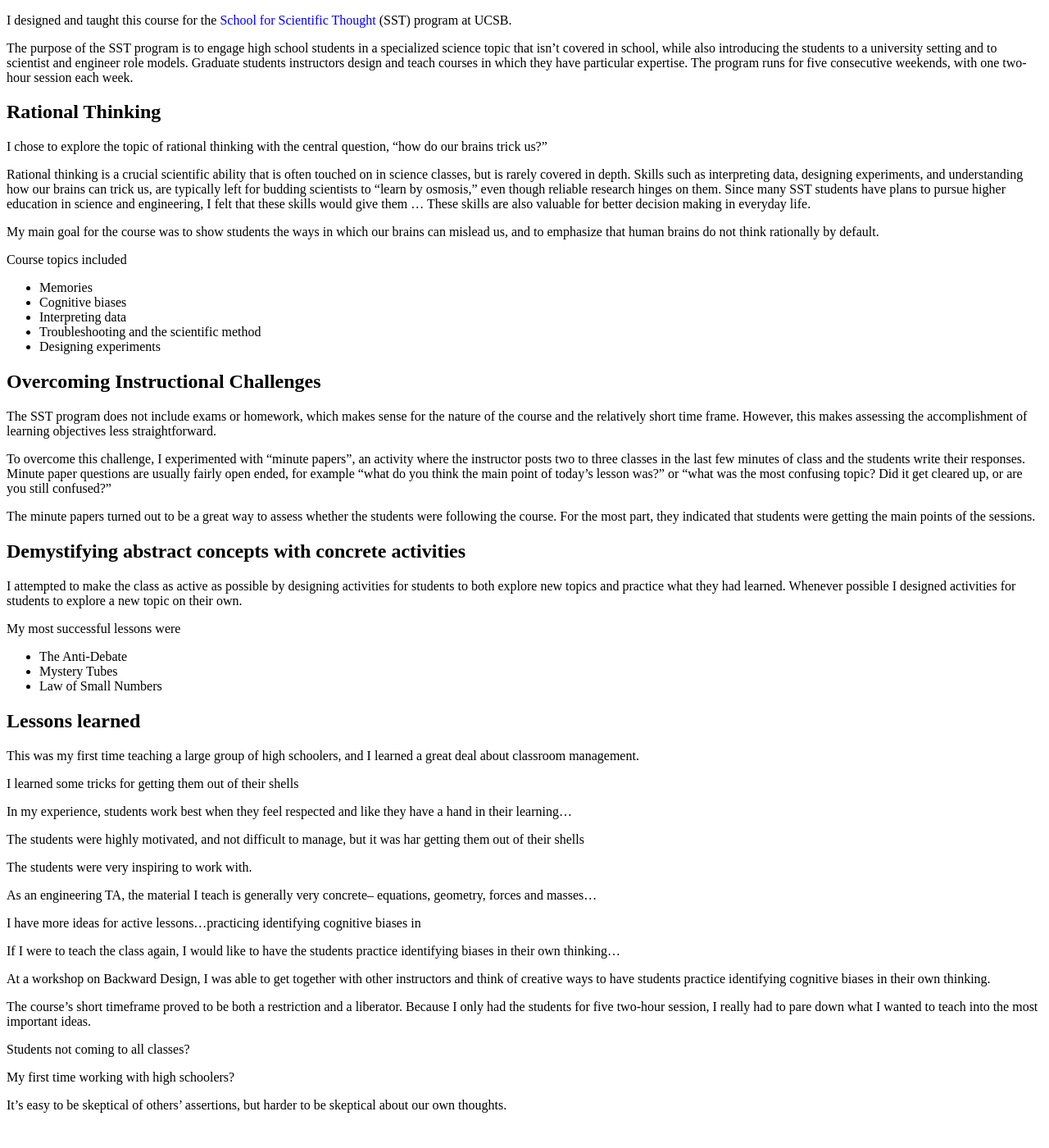
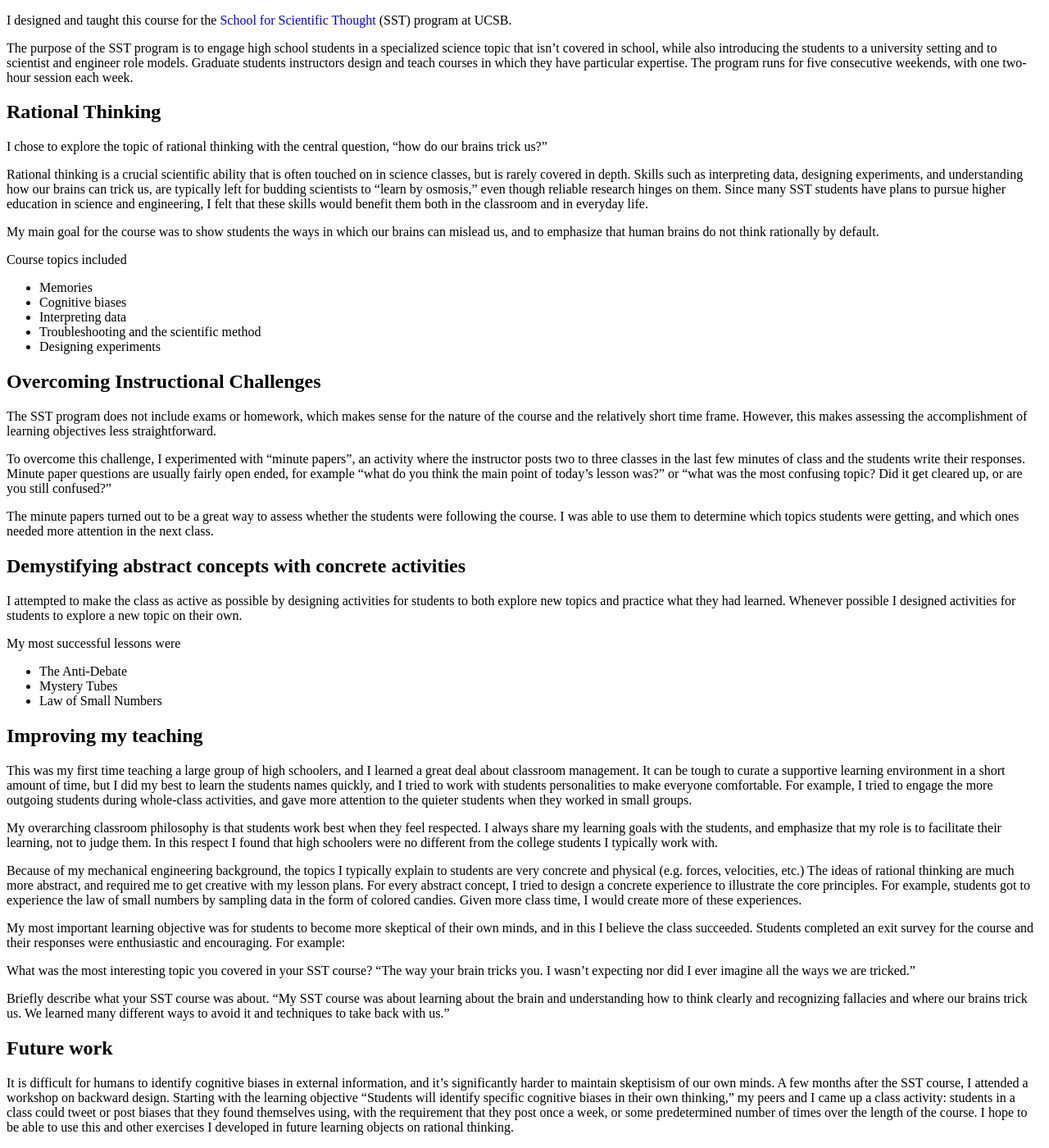
Before and after one commit to yellowcrayon/yellowcrayon.github.io, a Jekyll site: the page built from _posts/2017-06-10-brainhacks.md, in a window 1280 px wide and 1400 px high, scrolled down 563 px. Shown: the whole window at 82% size. Built offline with Jekyll 4.4.1, drawn with Linux system fonts in a browser that asks for light colours; before the commit the page ends 1936 px from its top, so only the background shows below that.

Commit message:
Edited Brain Hacks page

```diff
--- a/_posts/2017-06-10-brainhacks.md
+++ b/_posts/2017-06-10-brainhacks.md
@@ -15,7 +15,7 @@ The purpose of the SST program is to engage high school students in a specialize
 
 I chose to explore the topic of rational thinking with the central question, "how do our brains trick us?"
 
-Rational thinking is a crucial scientific ability that is often touched on in science classes, but is rarely covered in depth. Skills such as interpreting data, designing experiments, and understanding how our brains can trick us, are typically left for budding scientists to “learn by osmosis,” even though reliable research hinges on them. Since many SST students have plans to pursue higher education in science and engineering, I felt that these skills would give them ... These skills are also valuable for better decision making in everyday life.
+Rational thinking is a crucial scientific ability that is often touched on in science classes, but is rarely covered in depth. Skills such as interpreting data, designing experiments, and understanding how our brains can trick us, are typically left for budding scientists to “learn by osmosis,” even though reliable research hinges on them. Since many SST students have plans to pursue higher education in science and engineering, I felt that these skills would benefit them both in the classroom and in everyday life.
 
 My main goal for the course was to show students the ways in which our brains can mislead us, and to emphasize that human brains do not think rationally by default.
 
@@ -32,7 +32,7 @@ The SST program does not include exams or homework, which makes sense for the na
 
 To overcome this challenge, I experimented with "minute papers", an activity where the instructor posts two to three classes in the last few minutes of class and the students write their responses. Minute paper questions are usually fairly open ended, for example "what do you think the main point of today's lesson was?" or "what was the most confusing topic? Did it get cleared up, or are you still confused?"
 
-The minute papers turned out to be a great way to assess whether the students were following the course. For the most part, they indicated that students were getting the main points of the sessions.
+The minute papers turned out to be a great way to assess whether the students were following the course. I was able to use them to determine which topics students were getting, and which ones needed more attention in the next class.
 
 ## Demystifying abstract concepts with concrete activities
 
@@ -44,9 +44,30 @@ My most successful lessons were
 - Law of Small Numbers
 
 
-## Lessons learned
+## Improving my teaching
 
-This was my first time teaching a large group of high schoolers, and I learned a great deal about classroom management.
+This was my first time teaching a large group of high schoolers, and I learned a great deal about classroom management. It can be tough to curate a supportive learning environment in a short amount of time, but I did my best to learn the students names quickly, and I tried to work with students personalities to make everyone comfortable. For example, I tried to engage the more outgoing students during whole-class activities, and gave more attention to the quieter students when they worked in small groups.
+
+My overarching classroom philosophy is that students work best when they feel respected. I always share my learning goals with the students, and emphasize that my role is to facilitate their learning, not to judge them. In this respect I found that high schoolers were no different from the college students I typically work with.
+
+Because of my mechanical engineering background, the topics I typically explain to students are very concrete and physical (e.g. forces, velocities, etc.) The ideas of rational thinking are much more abstract, and required me to get creative with my lesson plans. For every abstract concept, I tried to design a concrete experience to illustrate the core principles. For example, students got to experience the law of small numbers by sampling data in the form of colored candies. Given more class time, I would create more of these experiences.
+
+My most important learning objective was for students to become more skeptical of their own minds, and in this I believe the class succeeded. Students completed an exit survey for the course and their responses were enthusiastic and encouraging. For example:
+
+What was the most interesting topic you covered in your SST course?
+"The way your brain tricks you.  I wasn't expecting nor did I ever imagine all the ways we are tricked."
+
+Briefly describe what your SST course was about.
+"My SST course was about learning about the brain and understanding how to think clearly and recognizing fallacies and where our brains trick us.  We learned many different ways to avoid it and techniques to take back with us."
+
+
+## Future work
+
+It is difficult for humans to identify cognitive biases in external information, and it's significantly harder to maintain skeptisism of our own minds. A few months after the SST course, I attended a workshop on backward design. Starting with the learning objective "Students will identify specific cognitive biases in their own thinking," my peers and I came up a class activity: students in a class could tweet or post biases that they found themselves using, with the requirement that they post once a week, or some predetermined number of times over the length of the course. I hope to be able to use this and other exercises I developed in future learning objects on rational thinking.
+
+
+<!--
+I identified which students were
 
 I learned some tricks for getting them out of their shells
 
@@ -74,3 +95,6 @@ Students not coming to all classes?
 My first time working with high schoolers?
 
 It's easy to be skeptical of others' assertions, but harder to be skeptical about our own thoughts.
+
+These skills are also valuable for better decision making in everyday life.
+-->
```
